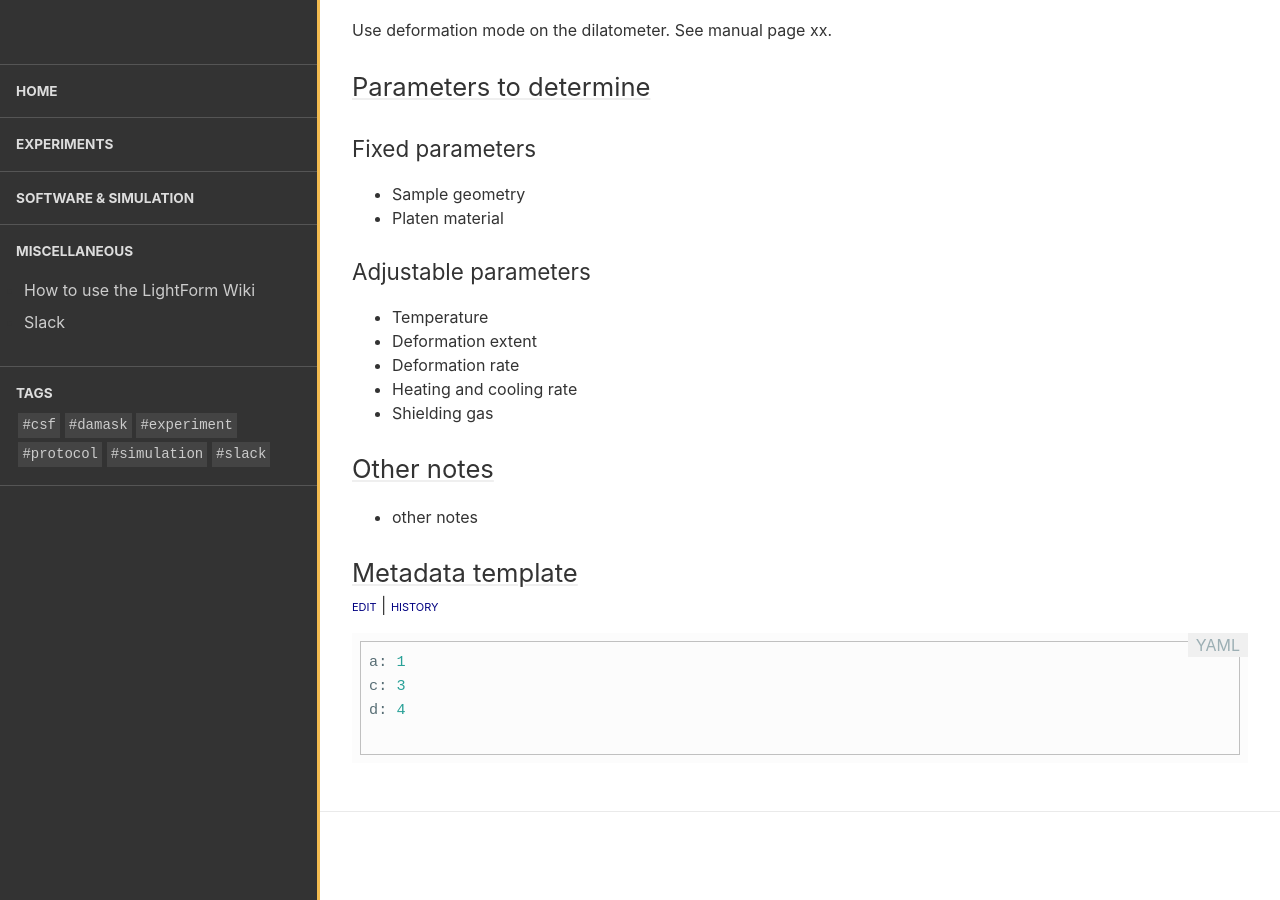
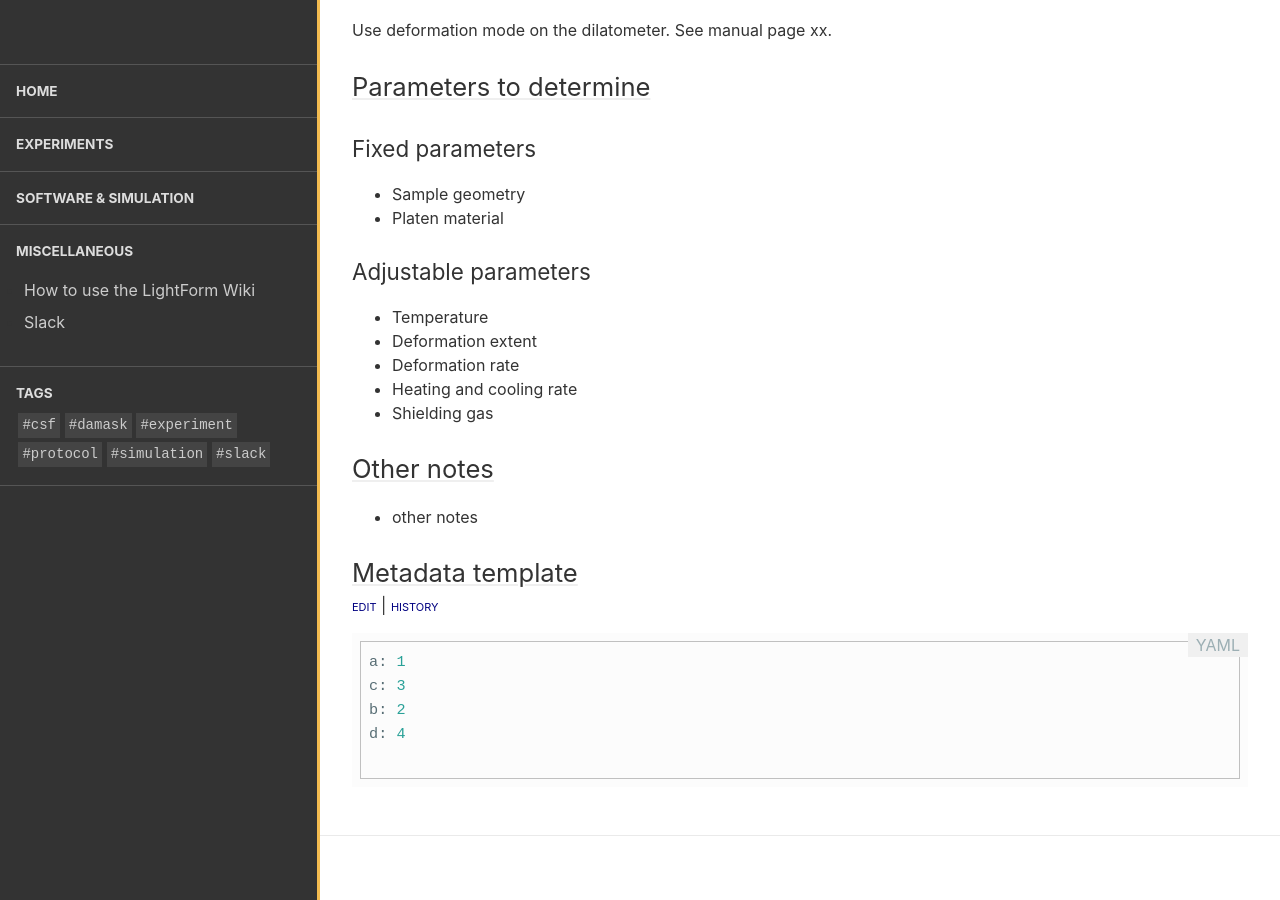
Before and after one commit to LightForm-group/wiki, a Jekyll site: the page built from collections/_experiments/dilatometer_hot.md, in a window 1280 px wide and 900 px high, scrolled down 611 px. Built offline with Jekyll 4.4.1, drawn with Linux system fonts in a browser that asks for light colours.

Commit message:
Update dilatometer-hot-compression-tests.yml

```diff
--- a/_includes/checklists/dilatometer-hot-compression-tests.yml
+++ b/_includes/checklists/dilatometer-hot-compression-tests.yml
@@ -1,3 +1,4 @@
 a: 1
 c: 3
+b: 2
 d: 4
```
